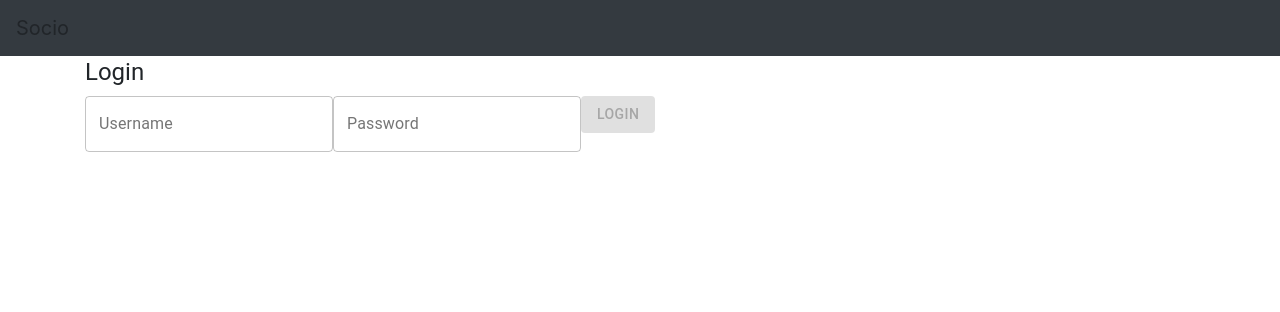
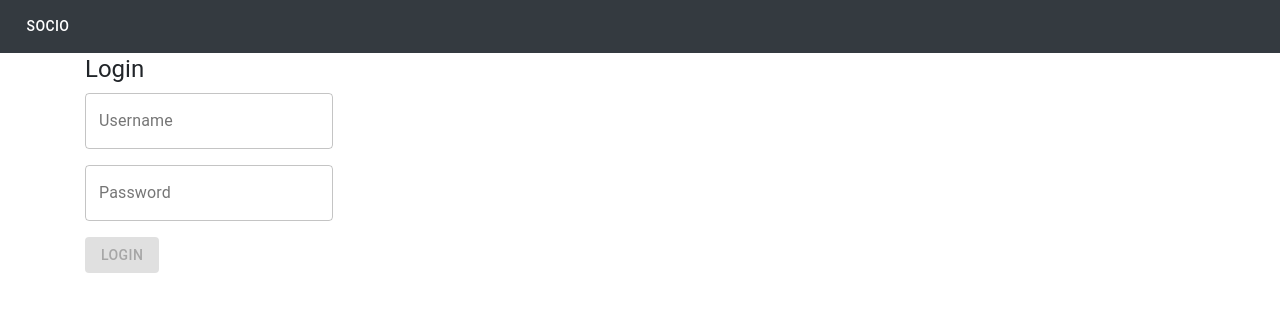
Before and after one commit to sara-iftikhar28/socio-app, a React (Create React App) app: page /login in a window 1280 px wide. Shown: the top 312 px of the page. Built offline with nearby package versions, Linux system fonts and the light colour scheme.

Commit message:
Removed errors

```diff
--- a/src/components/common/form.jsx
+++ b/src/components/common/form.jsx
@@ -2,7 +2,7 @@ import React, { Component } from "react";
 import Joi from "joi-browser";
 import Input from "./input";
 import Select from "./select";
-import { Button } from "@material-ui/core";
+import { Button, Grid } from "@material-ui/core";
 
 class Form extends Component {
   state = {
@@ -55,6 +55,7 @@ class Form extends Component {
 
   renderButton = (label) => {
     return (
+      <Grid item xs={12}>
         <Button
           variant="contained"
           color="primary"
@@ -63,6 +64,7 @@ class Form extends Component {
         >
           {label}
         </Button>
+      </Grid>
     );
   };
 
--- a/src/components/common/input.jsx
+++ b/src/components/common/input.jsx
@@ -1,8 +1,9 @@
 import React from "react";
-import { TextField } from "@material-ui/core";
+import { Grid, TextField } from "@material-ui/core";
 
 const Input = ({ name, label, error, ...rest }) => {
   return (
+    <Grid item xs={12}>
       <TextField
         label={label}
         variant="outlined"
@@ -12,6 +13,7 @@ const Input = ({ name, label, error, ...rest }) => {
         helperText={error ? error : null}
         error={error}
       />
+    </Grid>
   );
 };
 
--- a/src/components/common/navbar.jsx
+++ b/src/components/common/navbar.jsx
@@ -1,18 +1,14 @@
+import { Button } from "@material-ui/core";
 import React from "react";
-import { Link, NavLink } from "react-router-dom";
+import { NavLink } from "react-router-dom";
 
 const Navbar = ({ user }) => {
   return (
     <nav className="navbar navbar-dark bg-dark justify-content-between">
-      <a className="navbar-brand">Socio</a>
+      <Button className="navbar-brand">Socio</Button>
 
       <ul className="navbar-nav mr-auto">
         <li className="nav-item">
-          {/* {!user && (
-            <NavLink className="nav-link" to="/login">
-              Login
-            </NavLink>
-          )} */}
           {user && (
             <NavLink className="nav-link" to="/logout">
               Logout
--- a/src/components/common/pagination.jsx
+++ b/src/components/common/pagination.jsx
@@ -1,14 +1,9 @@
 import React from "react";
-import _ from "lodash";
 import PropTypes from "prop-types";
 import { TablePagination } from "@material-ui/core";
 
 const Pagination = (props) => {
   const { itemCount, pageSize, currentPage, onPageChange } = props;
-  const pageCount = Math.ceil(itemCount / pageSize);
-
-  if (pageCount === 1) return null;
-  const pages = _.range(1, pageCount + 1);
 
   return (
     <TablePagination
--- a/src/components/login.jsx
+++ b/src/components/login.jsx
@@ -4,7 +4,7 @@ import Form from "./common/form";
 import auth from "../services/authService";
 import authService from "../services/authService";
 import { Redirect } from "react-router";
-import { Typography } from "@material-ui/core";
+import { Grid, Typography } from "@material-ui/core";
 
 class LoginForm extends Form {
   state = {
@@ -42,10 +42,16 @@ class LoginForm extends Form {
           Login
         </Typography>
         <form autoComplete="off" onSubmit={this.handleSubmit}>
-          {this.renderInput("username", "Username")}
-          {this.renderInput("password", "Password", "password")}
+          <Grid container spacing={3}>
+            <Grid item xs={12}>
+              <Grid container spacing={2}>
+                {this.renderInput("username", "Username")}
+                {this.renderInput("password", "Password", "password")}
 
-          {this.renderButton("Login")}
+                {this.renderButton("Login")}
+              </Grid>
+            </Grid>
+          </Grid>
         </form>
       </React.Fragment>
     );
--- a/src/components/logout.jsx
+++ b/src/components/logout.jsx
@@ -1,4 +1,4 @@
-import React, { Component } from "react";
+import { Component } from "react";
 import auth from "../services/authService";
 
 class Logout extends Component {
--- a/src/components/posts.jsx
+++ b/src/components/posts.jsx
@@ -13,19 +13,19 @@ import ErrorBoundary from "./common/errorBoundary";
 
 function Posts(props) {
   const [posts, setPosts] = useState([]);
-  const [pageSize, setPageSize] = useState(10);
   const [currentPage, setCurrentPage] = useState(0);
   const [searchQuery, setSearchQuery] = useState("");
   const [sortedColumn, setSortedColumn] = useState({
     path: "title",
     order: "asc",
   });
+  const pageSize = 10;
 
   useEffect(() => {
     try {
       getPosts();
     } catch (ex) {}
-  }, []);
+  });
 
   const getPosts = async () => {
     const { data } = await postService.getPosts();
--- a/src/services/authService.js
+++ b/src/services/authService.js
@@ -29,9 +29,11 @@ export function getJwt() {
   return localStorage.getItem(tokenKey);
 }
 
-export default {
+const authService = {
   login,
   logout,
   getCurrentUser,
   getJwt,
 };
+
+export default authService;
--- a/src/services/httpService.js
+++ b/src/services/httpService.js
@@ -16,10 +16,11 @@ function setJwt(jwt) {
   axios.defaults.headers.common["x-auth-token"] = jwt;
 }
 
-export default {
+const httpService = {
   get: axios.get,
   post: axios.post,
   put: axios.put,
   delete: axios.delete,
   setJwt,
 };
+export default httpService;
--- a/src/services/postService.js
+++ b/src/services/postService.js
@@ -28,9 +28,10 @@ export function deletePost(id) {
   return http.delete(postUrl(id));
 }
 
-export default {
+const postService = {
   getPosts,
   getPost,
   savePost,
   deletePost,
 };
+export default postService;
```
Lines whose indentation alone changed are shown as unchanged.
